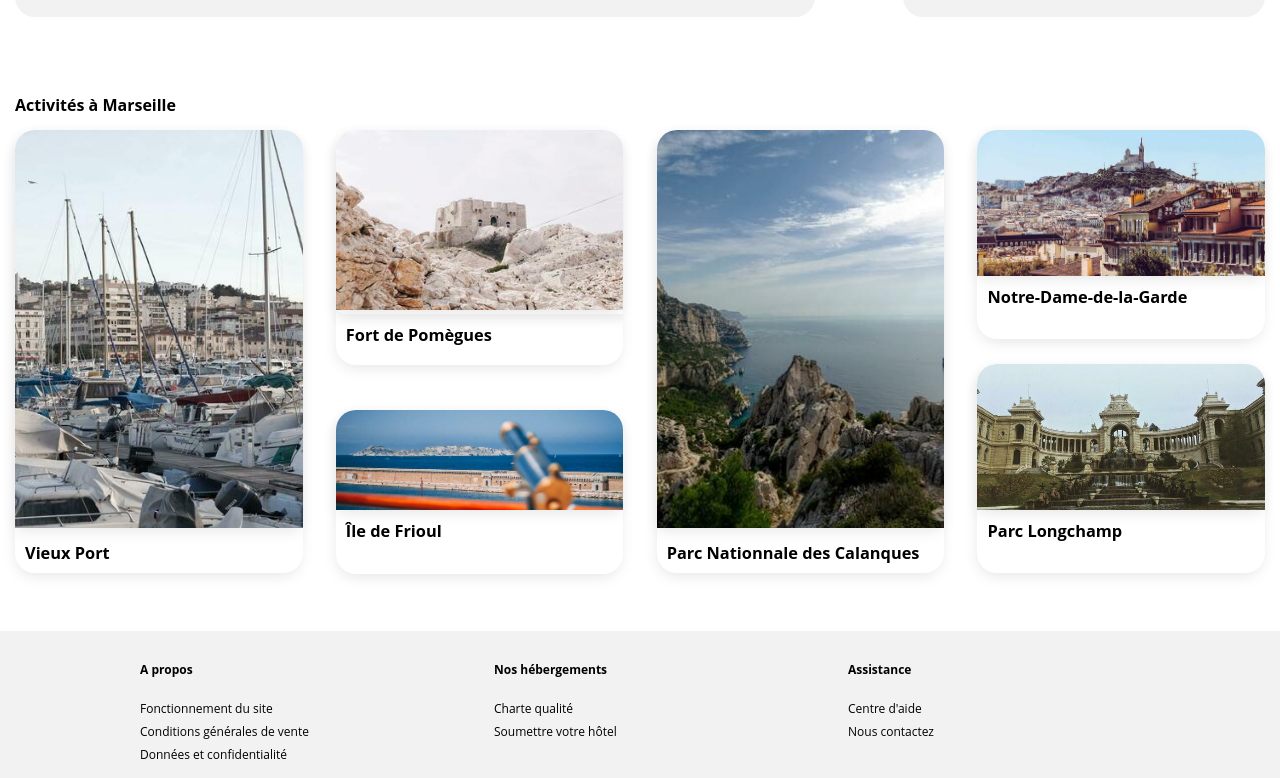
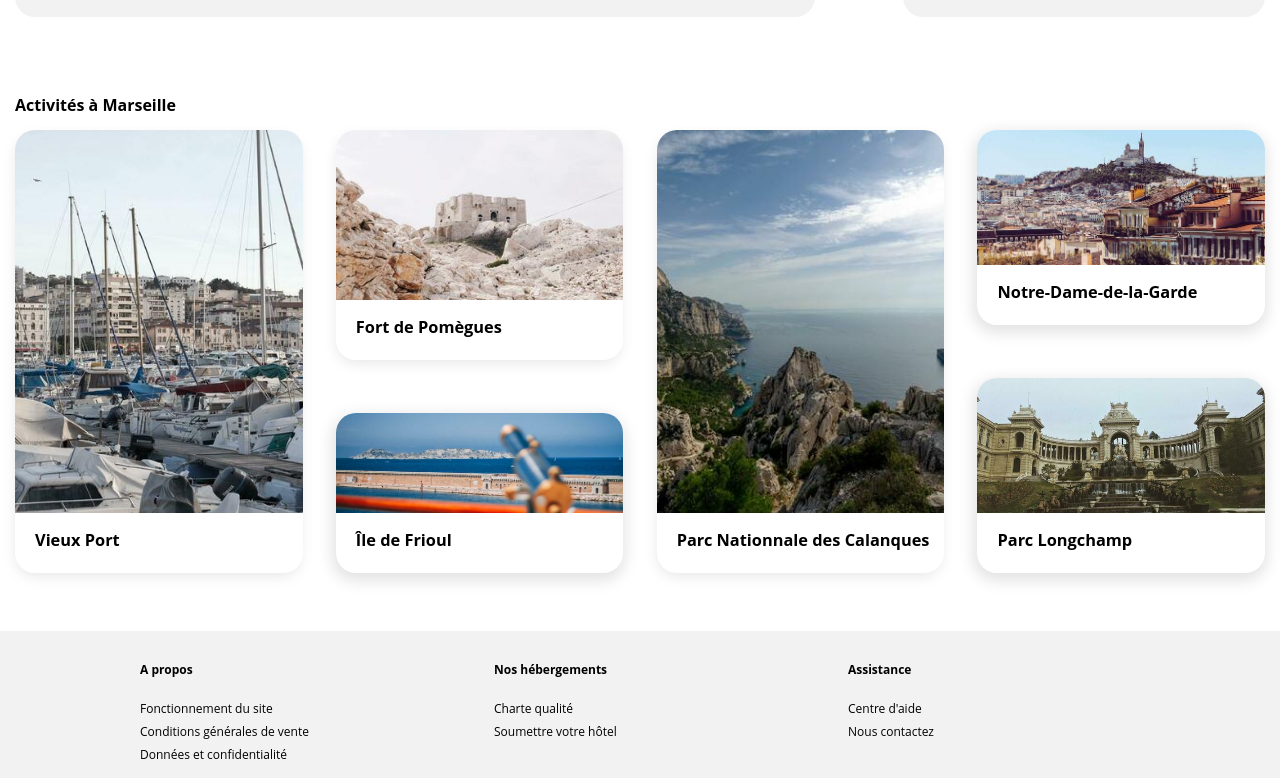
Before and after one commit to justine1410/FidelJustine_2_29122020, a plain HTML site: page index.html in a window 1280 px wide. Shown: the part 1141-1919 px from the top of the page. Drawn offline with Linux system fonts and the light colour scheme.

Commit message:
rajout figure et figcapture

```diff
--- a/css/style.css
+++ b/css/style.css
@@ -332,101 +332,138 @@ header
     margin-bottom:64px;
 }
                     /*****ACTIVITE*****/
-#activites h3
-{
-    margin:10px;
-    height:56px;
+
+.port a,.les_calanques a{
+    display: flex;
+    background-color: white;
+    box-shadow: -1px 5px 15px -3px #e3e3e3;
+    border-radius: 20px;
+    height: 443px;
+    width: 100%;
+  }
+  .port a figure,.les_calanques a figure{
+    margin: 0;
+    display: flex;
+    flex-direction: column;
+    height: 100%;
+    width: 100%;
+  }
+  .port a figure img,.les_calanques a figure img{
+    width: 100%;
+    height: calc(100% - 60px);
+    border-radius: 20px 20px 0 0;
+    object-fit: cover;
+
+  }
+  .port a figcaption,.les_calanques a figcaption{
+    margin: 0;
+    height: 60px;
+    width: 100%;
+    padding-left: 20px;
+    border-radius: 0 0 20px 20px;
+  }
+  .port,.les_calanques{
+      width: 23%;
+  }
+.pomegue a{
+    display:flex;
+    background-color: white;
+    box-shadow:-1px 5px 15px -3px #e3e3e3;
+    border-radius:20px;
+    height:230px;
+    width:100%;
 }
-.port img, .les_calanques img{
+.pomegue a figure{
+    margin:0;
+    display:flex;
+    flex-direction:column;
+    height: 100%;
     width: 100%;
-    height: 90%;
-    border-top-left-radius: 20px;
-    border-top-right-radius: 20px;
-    object-fit: cover;
-    box-shadow: -1px 5px 15px -3px #e3e3e3;
 }
-.port,.les_calanques
-{
+.pomegue a figure img{
+    width: 100%;
+    height:calc(100% - 60px);
+    border-radius:20px 20px 0 0;
+    object-fit:cover;
+}
+.pomegue a figcaption{
+    margin:0;
+    height: 60px;
+    width: 100%;
+    padding-left:20px;
+    border-radius:0 0 20px 20px;
+}
 
+.frioul a{
+    display:flex;
+    background-color: white;
+    box-shadow: -1px 5px 15px 3px #e3e3e3 ;
+    border-radius:20px;
+    height:160px;
+    width: 100%;
+}
+.frioul a figure{
+    margin:0;
+    display:flex;
+    flex-direction:column;
+    height: 100%;
+    width: 100%;
+}
+.frioul a figure img{
+    width: 100%;
+    height:calc(100% - 60px);
+    border-radius: 20px 20px 0 0;
+    object-fit:cover;
+}
+.frioul a figcaption{
+    margin:0;
+    height: 60px;
+    width: 100%;
+    padding-left:20px;
+    border-radius:0 0 20px 20px;
+}
+.pofri{
+    display:flex;
+    flex-direction:column;
     width: 23%;
     height: 443px;
-    border-radius: 20px;
-    box-shadow: -1px 5px 15px -3px #e3e3e3;
+    justify-content: space-between;
 }
-
-.pomegue img
-{
+.notre_dame a,.longchamp a{
+    display:flex;
+    background-color: white;
+    box-shadow: -1px 5px 15px 3px #e3e3e3;
+    border-radius:20px;
+    height:195px;
     width: 100%;
-    height: 180px;
-    border-top-left-radius: 20px;
-    border-top-right-radius: 20px;
-    object-fit: cover;
-    box-shadow: -1px 5px 15px -3px #e3e3e3;
 }
-.frioul img
-{
+.notre_dame a figure,.longchamp a figure{
+    margin:0;
+    display:flex;
+    flex-direction:column;
+    height:100%;
     width: 100%;
-    height: 100px;
-    border-top-right-radius: 20px;
-    border-top-left-radius: 20px;
-    object-fit: cover;
-    box-shadow: -1px 5px 15px -3px #e3e3e3;
 }
-.frioul a
-{
-    display: flex;
-    flex-direction: column;
-    border-radius: 20px;
+.notre_dame a figure img,.longchamp a figure img{
     width: 100%;
-    height: 100%;
-    box-shadow: -1px 5px 15px -3px #e3e3e3;
+    height: calc(100% - 60px);
+    border-radius:20px 20px 0 0;
+    object-fit:cover;
 }
-.frioul{
-    height:164px;
-}
-.pomegue{
-    height:235px;
-    box-shadow: -1px 5px 15px -3px #e3e3e3;
-    margin-bottom:45px;
-    border-radius: 20px;
-}
-.pomegue a
-{
-
-    border-radius: 20px;
+.notre_dame a figcaption,.longchamp a figcaption{
+    margin:0;
+    height: 60px;
     width: 100%;
-    height:20%;
-    box-shadow: -1px 5px 15px -3px #e3e3e3;
-}
-.pofri{
-    width: 23%;
-    height:443px;
-
-}
-.notre_dame img,.longchamp img
-{
-    width: 100%;
-    height: 70%;
-    border-top-right-radius: 20px;
-    border-top-left-radius: 20px;
-    object-fit: cover;
-    box-shadow: -1px 5px 15px -3px #e3e3e3;
-}
-.notre_dame a,.longchamp a
-{
-    display: flex;
-    flex-direction: column;
-    border-radius: 20px;
-    height: 209px;
-    box-shadow: -1px 5px 15px -3px #e3e3e3;
+    padding-left:20px;
+    border-radius: 0 0 20px 20px;
 }
 .dalon
 {
     display: flex;
     flex-direction: column;
-    justify-content: space-between;
     width: 23%;
     height:443px;
+    justify-content: space-between;
 }
 #choix_activite a
 {
@@ -697,12 +734,17 @@ footer
         width: 95%;
     }
     #choix .filtres{
-        width: 90%;
+        width: 95%;
         justify-content: space-around;
     }
     .filtres ul{
         width: 100%;
-
+    }
+    .filtres h4{
+        margin:15px 0 15px 0;
+    }
+    .filtre a{
+        width:98% ;
     }
                                                 /*****SECTION HEBERGEMENT*****/
     #dodo{
@@ -713,7 +755,7 @@ footer
         flex-direction:row;
     }
     #pop{
-        width: 100%;
+        width: 95%;
         padding:0;
         background-color: white;
     }
@@ -733,7 +775,7 @@ footer
         margin-right:0px;
     }
     #bloc{
-        width: 95%;
+        width: 90%;
         margin-top:10px;
     }
                                             /*****ACTIVITE*****/
@@ -741,18 +783,15 @@ footer
     .port a,.les_calanques a{
         width: 90%;
     }
-    .port img,.les_calanques img{
+    .port a figure img,.les_calanques a figure img{
         height: 80%;
+    }
+    .port a figcaption,.les_calanques a figcaption{
+        padding:0;
     }
     .dalon{
         width: 25%;
         justify-content: space-between;
-    }
-    .notre_dame img,.longchamp img{
-        height: 60%;
-    }
-    .pofri a{
-        width: 90%;
     }
     .notre_dame a{
         width: 100%;
@@ -760,6 +799,12 @@ footer
     }
     .notre_dame{
         height:50%;
+    }
+    .notre_dame a figcaption,.longchamp a figcaption{
+        padding:0;
+    }
+    .pomegue a figcaption,.frioul a figcaption{
+        padding:0;
     }
     #choix_activite{
         width: 100%;
@@ -777,8 +822,9 @@ footer
         width: 60%;
     }
     footer{
-        width: 90%;
+        width: 100%;
         background-color: #f2f2f2;
         margin-top:20px;
+        padding:0;
     }
 }
--- a/index.html
+++ b/index.html
@@ -208,41 +208,65 @@
                     <div id="choix_activite">
                         <div class="port">
                             <a href="vieux_port.html">
+                                <figure>
                                     <img src="image/vieux_port.jpg" alt="vieux port"/>
+                                        <figcaption>
                                             <h3>Vieux Port</h3>
+                                        </figcaption>
+                                </figure>
                             </a>
                         </div>
                         <div class="pofri">
                             <div class="pomegue">
                                 <a href="Fort_de_pomègues">
+                                    <figure>
                                         <img src="image/fort_de_pomegue.jpg" alt="fort de pomegues"/>
+                                        <figcaption>
                                             <h3>Fort de Pomègues</h3>
+                                        </figcaption>
+                                    </figure>
                                 </a>
                             </div>
                             <div class="frioul">
                                 <a href="ile_du_frioul.html">
+                                    <figure>
                                         <img src="image/ile_de_frioul.jpg" alt="ile de frioul"/>
+                                        <figcaption>
                                             <h3>Île de Frioul </h3>
+                                        </figcaption>
+                                    </figure>
                                 </a>
                             </div>
                         </div>
                         <div class="les_calanques">
                             <a href="parc_national_des_calanques">
+                                <figure>
                                     <img src="image/parc_des_calanques.jpg" alt="parc nationnale des calanques"/>
+                                    <figcaption>
                                         <h3>Parc Nationnale des Calanques</h3>
+                                    </figcaption>
+                                </figure>
                             </a>
                         </div>
                         <div class="dalon">
                             <div class="notre_dame">
                                 <a href="notre_dame_de_la_garde.html">
+                                    <figure>
                                         <img src="image/notre_dame_de_la_garde.jpg" alt="notre dame de la garde"/>
+                                        <figcaption>
                                             <h3>Notre-Dame-de-la-Garde</h3>
+                                        </figcaption>
+                                    </figure>
                                 </a>
                             </div>
                             <div class="longchamp">
                                 <a href="parc-longchamp">
+                                    <figure>
                                         <img src="image/parc_longchamp.jpg" alt="parc longchamp"/>
+                                        <figcaption>
                                             <h3>Parc Longchamp </h3>
+                                        </figcaption>
+                                    </figure>
                                 </a>
                             </div>
                         </div>
```
Lines whose indentation alone changed are shown as unchanged.
